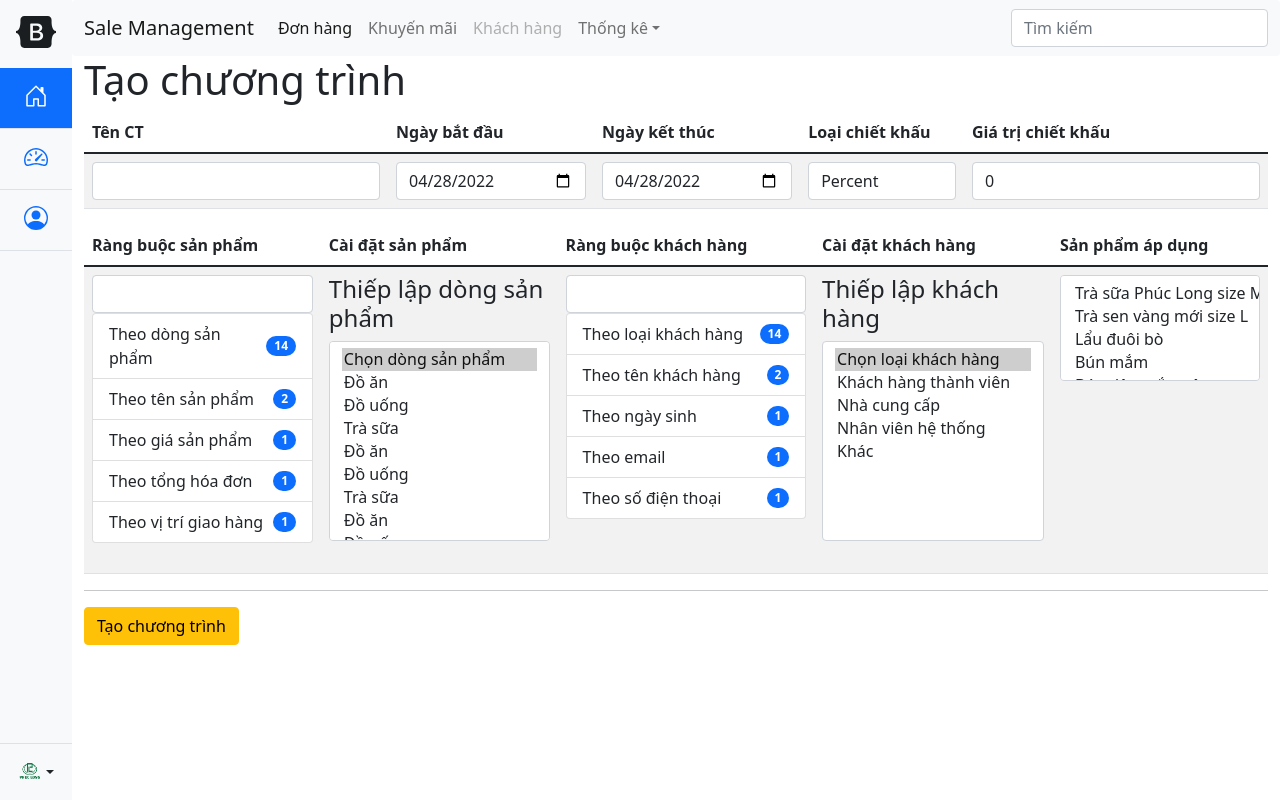
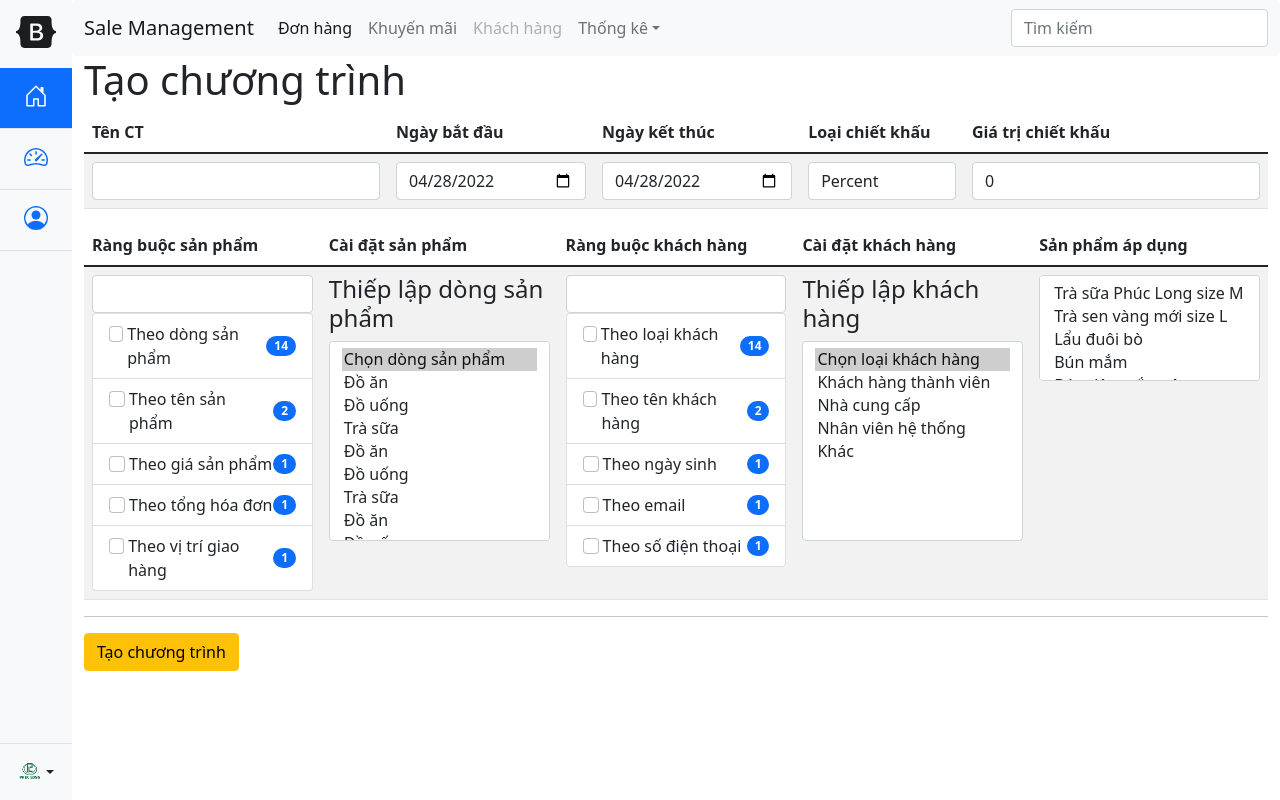
Before and after one commit to phamngoclinh/sampledjangoproject, a Django app: page /sale/tao-chuong-trinh/ in a window 1280 px wide. Run offline with Django 4.2, Linux system fonts and the light colour scheme; data comes from the database, SQL or seed files in the repository; some libraries are stand-ins or nearby versions.

Commit message:
Update collapse group

```diff
--- a/minhquan/sale/templates/sale/couponprogram-form.html
+++ b/minhquan/sale/templates/sale/couponprogram-form.html
@@ -26,9 +26,9 @@
       <tr>
         <th style="width: 20%;">{{ couponprogram_form.rule_product.label }}</th>
         <th style="width: 20%;">Cài đặt sản phẩm</th>
-        <th>{{ couponprogram_form.rule_customer.label }}</th>
-        <th>Cài đặt khách hàng</th>
-        <th>{{ couponprogram_form.products.label }}</th>
+        <th style="width: 20%;">{{ couponprogram_form.rule_customer.label }}</th>
+        <th style="width: 20%;">Cài đặt khách hàng</th>
+        <th style="width: 20%;">{{ couponprogram_form.products.label }}</th>
       </tr>
     </thead>
     <tbody>
--- a/minhquan/sale/templates/sale/customer-rule-item.html
+++ b/minhquan/sale/templates/sale/customer-rule-item.html
@@ -1,7 +1,8 @@
 {% load widget_tweaks %}
-<div id="accordion">
+<div class="accordion" id="accordion_rule_customer">
   <!-- Rule customer type -->
-  <div id="by_customer_type" class="accordion-collapse collapse show customer_domain_rule mb-4">
+  <div id="by_customer_type" class="accordion-collapse collapse show customer_domain_rule"
+    data-bs-parent="#accordion_rule_customer">
     <h4>Thiếp lập khách hàng</h4>
     <div class="rule_item">
       <input type="hidden" name="rule_customer_type_operator" value="is" />
@@ -10,13 +11,15 @@
         <option value="1">Khách hàng thành viên</option>
         <option value="2">Nhà cung cấp</option>
         <option value="3">Nhân viên hệ thống</option>
-        <option value="4">Khác<option>
+        <option value="4">Khác
+        <option>
       </select>
     </div>
   </div>
 
   <!-- Rule customer name -->
-  <div id="by_customer_name" class="collapse customer_domain_rule mb-4">
+  <div id="by_customer_name" class="accordion-collapse collapse customer_domain_rule"
+    data-bs-parent="#accordion_rule_customer">
     <h4>Thiếp lập tên khách hàng</h4>
     <div class="rule_item">
       <select name="rule_customer_name_operator" class="form-select mb-2">
@@ -27,12 +30,11 @@
       </select>
       <input type="text" name="rule_customer_name_value" class="form-control" placeholder="Nhập tên khách hàng" />
     </div>
-    <hr />
-    <!-- <button class="btn btn-primary">Thêm thiếp lập</button> -->
   </div>
 
   <!-- Rule dob -->
-  <div id="by_customer_dob" class="collapse customer_domain_rule mb-4">
+  <div id="by_customer_dob" class="accordion-collapse collapse customer_domain_rule"
+    data-bs-parent="#accordion_rule_customer">
     <h4>Thiếp lập ngày sinh</h4>
     <div class="rule_item">
       <select name="rule_dob_operator" class="form-select mb-2">
@@ -43,12 +45,11 @@
       </select>
       <input type="date" name="rule_dob_value" class="form-control" />
     </div>
-    <hr />
-    <!-- <button class="btn btn-primary">Thêm thiếp lập</button> -->
   </div>
 
   <!-- Rule email -->
-  <div id="by_customer_email" class="collapse customer_domain_rule mb-4">
+  <div id="by_customer_email" class="accordion-collapse collapse customer_domain_rule"
+    data-bs-parent="#accordion_rule_customer">
     <h4>Thiếp lập email</h4>
     <div class="rule_item">
       <select name="rule_email_operator" class="form-select mb-2">
@@ -59,12 +60,11 @@
       </select>
       <input type="text" name="rule_email_value" class="form-control" placeholder="Nhập email" />
     </div>
-    <hr />
-    <!-- <button class="btn btn-primary">Thêm thiếp lập</button> -->
   </div>
 
   <!-- Rule order amount total -->
-  <div id="by_customer_phone" class="collapse customer_domain_rule mb-4">
+  <div id="by_customer_phone" class="accordion-collapse collapse customer_domain_rule"
+    data-bs-parent="#accordion_rule_customer">
     <h4>Thiếp lập số điện thoại</h4>
     <div class="rule_item">
       <select name="rule_phone_operator" class="form-select mb-2">
@@ -75,8 +75,6 @@
       </select>
       <input type="text" name="rule_phone_value" class="form-control" placeholder="Nhập số điện thoại" />
     </div>
-    <hr />
-    <!-- <button class="btn btn-primary">Thêm thiếp lập</button> -->
   </div>
 </div>
 
--- a/minhquan/sale/templates/sale/customer-rule-menu.html
+++ b/minhquan/sale/templates/sale/customer-rule-menu.html
@@ -1,28 +1,53 @@
 <div id="product_domain_rules">
   <ul class="list-group">
-    <li class="list-group-item d-flex justify-content-between align-items-center" data-bs-toggle="collapse"
-      data-bs-target="#by_customer_type" aria-expanded="false" aria-controls="by_customer_type">
-      Theo loại khách hàng
+    <li class="accordion-header list-group-item d-flex justify-content-between align-items-center">
+      <span class="d-flex">
+        <input class="form-check-input me-1" type="checkbox" name="enable_customer_type" />
+        <span data-bs-toggle="collapse" data-bs-target="#by_customer_type" aria-expanded="true"
+          aria-controls="by_customer_type">
+          Theo loại khách hàng
+        </span>
+      </span>
       <span class="badge bg-primary rounded-pill">14</span>
     </li>
-    <li class="list-group-item d-flex justify-content-between align-items-center" data-bs-toggle="collapse"
-      data-bs-target="#by_customer_name" aria-expanded="false" aria-controls="by_customer_name">
-      Theo tên khách hàng
+    <li class="accordion-header list-group-item d-flex justify-content-between align-items-center">
+      <span class="d-flex">
+        <input class="form-check-input me-1" type="checkbox" name="enable_customer_name" />
+        <span data-bs-toggle="collapse" data-bs-target="#by_customer_name" aria-expanded="true"
+          aria-controls="by_customer_name">
+          Theo tên khách hàng
+        </span>
+      </span>
       <span class="badge bg-primary rounded-pill">2</span>
     </li>
-    <li class="list-group-item d-flex justify-content-between align-items-center" data-bs-toggle="collapse"
-    data-bs-target="#by_customer_dob" aria-expanded="false" aria-controls="by_customer_dob">
-      Theo ngày sinh
+    <li class="list-group-item d-flex justify-content-between align-items-center">
+      <span class="d-flex">
+        <input class="form-check-input me-1" type="checkbox" name="enable_customer_dob" />
+        <span data-bs-toggle="collapse" data-bs-target="#by_customer_dob" aria-expanded="true"
+          aria-controls="by_customer_dob">
+          Theo ngày sinh
+        </span>
+      </span>
       <span class="badge bg-primary rounded-pill">1</span>
     </li>
-    <li class="list-group-item d-flex justify-content-between align-items-center" data-bs-toggle="collapse"
-    data-bs-target="#by_customer_email" aria-expanded="false" aria-controls="by_customer_email">
-      Theo email
+    <li class="list-group-item d-flex justify-content-between align-items-center">
+      <span class="d-flex">
+        <input class="form-check-input me-1" type="checkbox" name="enable_customer_email" />
+        <span data-bs-toggle="collapse" data-bs-target="#by_customer_email" aria-expanded="true"
+          aria-controls="by_customer_email">
+          Theo email
+        </span>
+      </span>
       <span class="badge bg-primary rounded-pill">1</span>
     </li>
-    <li class="list-group-item d-flex justify-content-between align-items-center" data-bs-toggle="collapse"
-    data-bs-target="#by_customer_phone" aria-expanded="false" aria-controls="by_customer_phone">
-      Theo số điện thoại
+    <li class="list-group-item d-flex justify-content-between align-items-center">
+      <span class="d-flex">
+        <input class="form-check-input me-1" type="checkbox" name="enable_customer_phone" />
+        <span data-bs-toggle="collapse" data-bs-target="#by_customer_phone" aria-expanded="true"
+          aria-controls="by_customer_phone">
+          Theo số điện thoại
+        </span>
+      </span>
       <span class="badge bg-primary rounded-pill">1</span>
     </li>
   </ul>
--- a/minhquan/sale/templates/sale/product-rule-item.html
+++ b/minhquan/sale/templates/sale/product-rule-item.html
@@ -1,7 +1,8 @@
 {% load widget_tweaks %}
-<div id="accordion">
+<div class="accordion" id="accordion_rule_product">
   <!-- Rule product category -->
-  <div id="by_product_category" class="accordion-collapse collapse show product_domain_rule mb-4">
+  <div id="by_product_category" class="accordion-collapse collapse show product_domain_rule"
+  data-bs-parent="#accordion_rule_product">
     <h4>Thiếp lập dòng sản phẩm</h4>
     <div class="rule_item">
       <input type="hidden" name="rule_product_category_operator" value="is" />
@@ -24,7 +25,8 @@
   </div>
 
   <!-- Rule product name -->
-  <div id="by_product_name" class="collapse product_domain_rule mb-4">
+  <div id="by_product_name" class="accordion-collapse collapse product_domain_rule"
+  data-bs-parent="#accordion_rule_product">
     <h4>Thiếp lập tên sản phẩm</h4>
     <div class="rule_item">
       <select name="rule_product_name_operator" class="form-select mb-2">
@@ -35,12 +37,11 @@
       </select>
       <input type="text" name="rule_product_name_value" class="form-control" placeholder="Nhập tên sản phẩm" />
     </div>
-    <hr />
-    <!-- <button class="btn btn-primary">Thêm thiếp lập</button> -->
   </div>
 
   <!-- Rule product price -->
-  <div id="by_product_price" class="collapse product_domain_rule mb-4">
+  <div id="by_product_price" class="accordion-collapse collapse product_domain_rule"
+  data-bs-parent="#accordion_rule_product">
     <h4>Thiếp lập giá sản phẩm</h4>
     <div class="rule_item">
       <select name="rule_product_price_operator" class="form-select mb-2">
@@ -51,32 +52,30 @@
       </select>
       <input type="number" name="rule_product_price_value" class="form-control" />
     </div>
-    <hr />
-    <!-- <button class="btn btn-primary">Thêm thiếp lập</button> -->
   </div>
 
   <!-- Rule order amount total -->
-  <div id="by_order_amount_total" class="collapse product_domain_rule mb-4">
+  <div id="by_order_amount_total" class="accordion-collapse collapse product_domain_rule"
+  data-bs-parent="#accordion_rule_product">
     <h4>Thiếp lập tổng giá hóa đơn</h4>
     <div class="rule_item">
-      <select name="rule_product_order_amount_total_operator" class="form-select mb-2">
+      <select name="rule_order_amount_total_operator" class="form-select mb-2">
         <option selected>Chọn biểu thức</option>
         <option value="gt">Lớn hơn</option>
         <option value="lt">Nhỏ hơn</option>
         <option value="between">Khoảng</option>
       </select>
-      <input type="number" name="rule_product_order_amount_total_value" class="form-control" />
+      <input type="number" name="rule_order_amount_total_value" class="form-control" />
     </div>
-    <hr />
-    <!-- <button class="btn btn-primary">Thêm thiếp lập</button> -->
   </div>
 
   <!-- Rule order amount total -->
-  <div id="by_shipping_address" class="collapse product_domain_rule mb-4">
+  <div id="by_order_shipping_address" class="accordion-collapse collapse product_domain_rule"
+  data-bs-parent="#accordion_rule_product">
     <h4>Thiếp lập vị trí giao hàng</h4>
     <div class="rule_item">
-      <input type="hidden" name="rule_product_order_shipping_address_operator" value="in">
-      <select name="rule_product_order_shipping_address_value" class="multiple-select form-select mb-2" multiple>
+      <input type="hidden" name="rule_order_shipping_address_operator" value="in">
+      <select name="rule_order_shipping_address_value" class="multiple-select form-select mb-2" multiple>
         <option selected>Chọn khu vực</option>
         <option value="hcm">Hồ Chí Minh</option>
         <option value="hcm-bt">Hồ Chí Mình, quận Bình Thạnh</option>
@@ -92,8 +91,6 @@
         <option value="hcm-tb">Hồ Chí Mình, quận Tân Bình</option>
       </select>
     </div>
-    <hr />
-    <!-- <button class="btn btn-primary">Thêm thiếp lập</button> -->
   </div>
 </div>
 
--- a/minhquan/sale/templates/sale/product-rule-menu.html
+++ b/minhquan/sale/templates/sale/product-rule-menu.html
@@ -1,28 +1,53 @@
 <div id="product_domain_rules">
   <ul class="list-group">
-    <li class="list-group-item d-flex justify-content-between align-items-center" data-bs-toggle="collapse"
-      data-bs-target="#by_product_category" aria-expanded="false" aria-controls="by_product_category">
-      Theo dòng sản phẩm
+    <li class="list-group-item d-flex justify-content-between align-items-center">
+      <span class="d-flex">
+        <input class="form-check-input me-1" type="checkbox" name="enable_rule_product_category" />
+        <span data-bs-toggle="collapse" data-bs-target="#by_product_category" aria-expanded="true"
+          aria-controls="by_product_category">
+          Theo dòng sản phẩm
+        </span>
+      </span>
       <span class="badge bg-primary rounded-pill">14</span>
     </li>
-    <li class="list-group-item d-flex justify-content-between align-items-center" data-bs-toggle="collapse"
-      data-bs-target="#by_product_name" aria-expanded="false" aria-controls="by_product_name">
-      Theo tên sản phẩm
+    <li class="list-group-item d-flex justify-content-between align-items-center">
+      <span class="d-flex">
+        <input class="form-check-input me-1" type="checkbox" name="enable_rule_product_name" />
+        <span data-bs-toggle="collapse" data-bs-target="#by_product_name" aria-expanded="true"
+          aria-controls="by_product_name">
+          Theo tên sản phẩm
+        </span>
+      </span>
       <span class="badge bg-primary rounded-pill">2</span>
     </li>
-    <li class="list-group-item d-flex justify-content-between align-items-center" data-bs-toggle="collapse"
-    data-bs-target="#by_product_price" aria-expanded="false" aria-controls="by_product_price">
-      Theo giá sản phẩm
+    <li class="list-group-item d-flex justify-content-between align-items-center">
+      <span class="d-flex">
+        <input class="form-check-input me-1" type="checkbox" name="enable_rule_product_price" />
+        <span data-bs-toggle="collapse" data-bs-target="#by_product_price" aria-expanded="true"
+          aria-controls="by_product_price">
+          Theo giá sản phẩm
+        </span>
+      </span>
       <span class="badge bg-primary rounded-pill">1</span>
     </li>
-    <li class="list-group-item d-flex justify-content-between align-items-center" data-bs-toggle="collapse"
-    data-bs-target="#by_order_amount_total" aria-expanded="false" aria-controls="by_order_amount_total">
-      Theo tổng hóa đơn
+    <li class="list-group-item d-flex justify-content-between align-items-center">
+      <span class="d-flex">
+        <input class="form-check-input me-1" type="checkbox" name="enable_rule_order_amount_total" />
+        <span data-bs-toggle="collapse" data-bs-target="#by_order_amount_total" aria-expanded="true"
+          aria-controls="by_order_amount_total">
+          Theo tổng hóa đơn
+        </span>
+      </span>
       <span class="badge bg-primary rounded-pill">1</span>
     </li>
-    <li class="list-group-item d-flex justify-content-between align-items-center" data-bs-toggle="collapse"
-    data-bs-target="#by_shipping_address" aria-expanded="false" aria-controls="by_shipping_address">
-      Theo vị trí giao hàng
+    <li class="list-group-item d-flex justify-content-between align-items-center">
+      <span class="d-flex">
+        <input class="form-check-input me-1" type="checkbox" name="enable_rule_order_shipping_address" />
+        <span data-bs-toggle="collapse" data-bs-target="#by_order_shipping_address" aria-expanded="true"
+          aria-controls="by_order_shipping_address">
+          Theo vị trí giao hàng
+        </span>
+      </span>
       <span class="badge bg-primary rounded-pill">1</span>
     </li>
   </ul>
```
